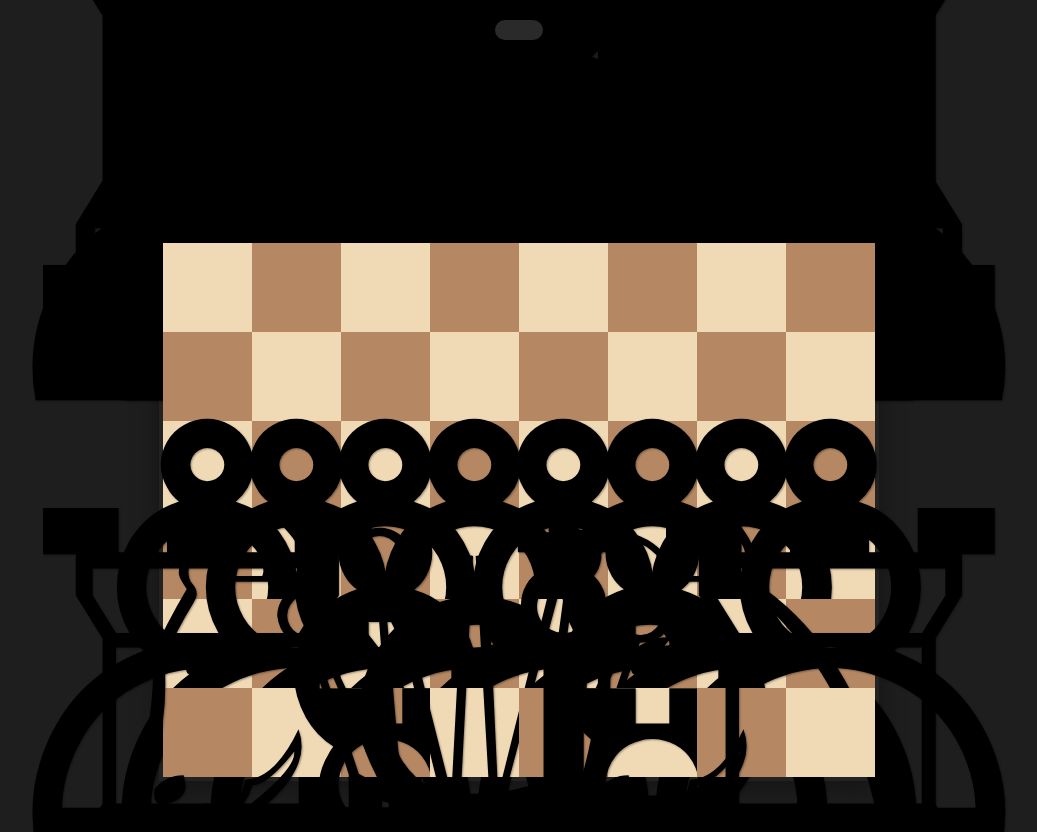
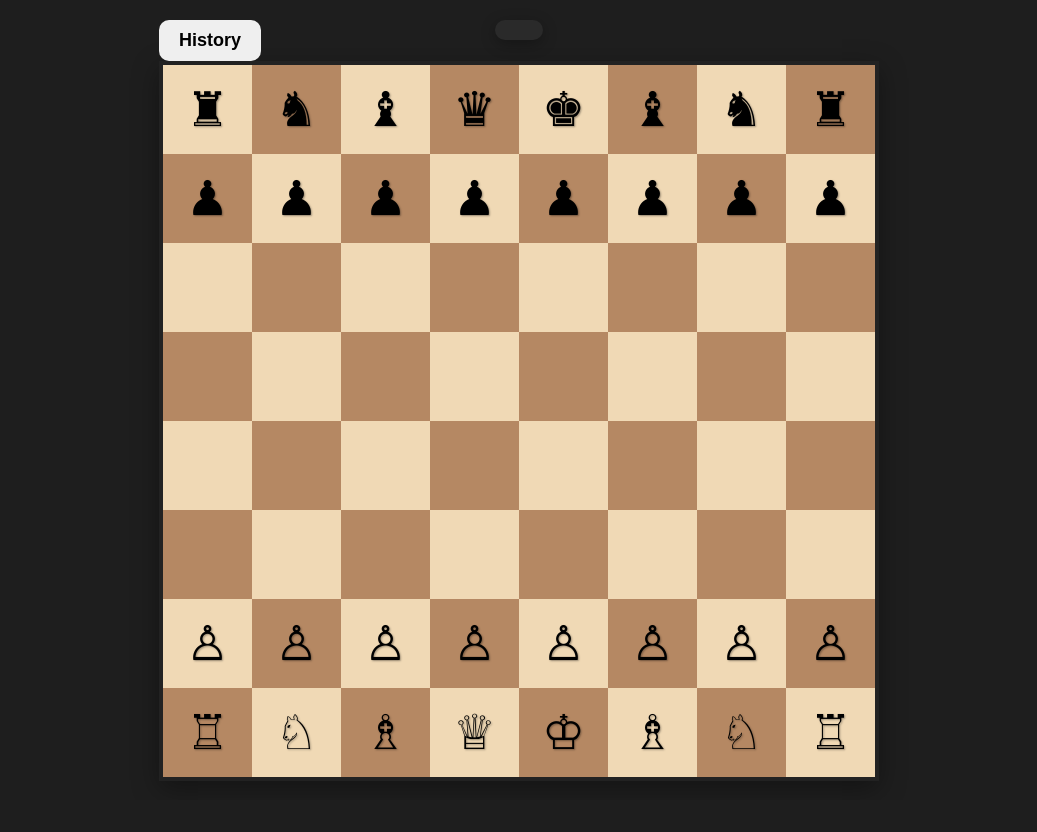
Before and after one commit to NakshGargDev/ChessForge, a website built with Vite: page index.html in a window 1280 px wide. Shown: the top 832 px of the page, without its empty margins (121-1158 px from the left). After the commit the page ends 800 px from the top, so only its background shows below. Built offline with nearby package versions, Linux system fonts and the light colour scheme.

Commit message:
improve css

```diff
--- a/src/style.css
+++ b/src/style.css
@@ -39,7 +39,7 @@
 
 	container-type: size;
 	/* Square is the container */
-	font-size: 82cqi;
+	font-size: 300%;
 	/* 82% of square width */
 
 	font-family: "DejaVu Sans", sans-serif;
```
